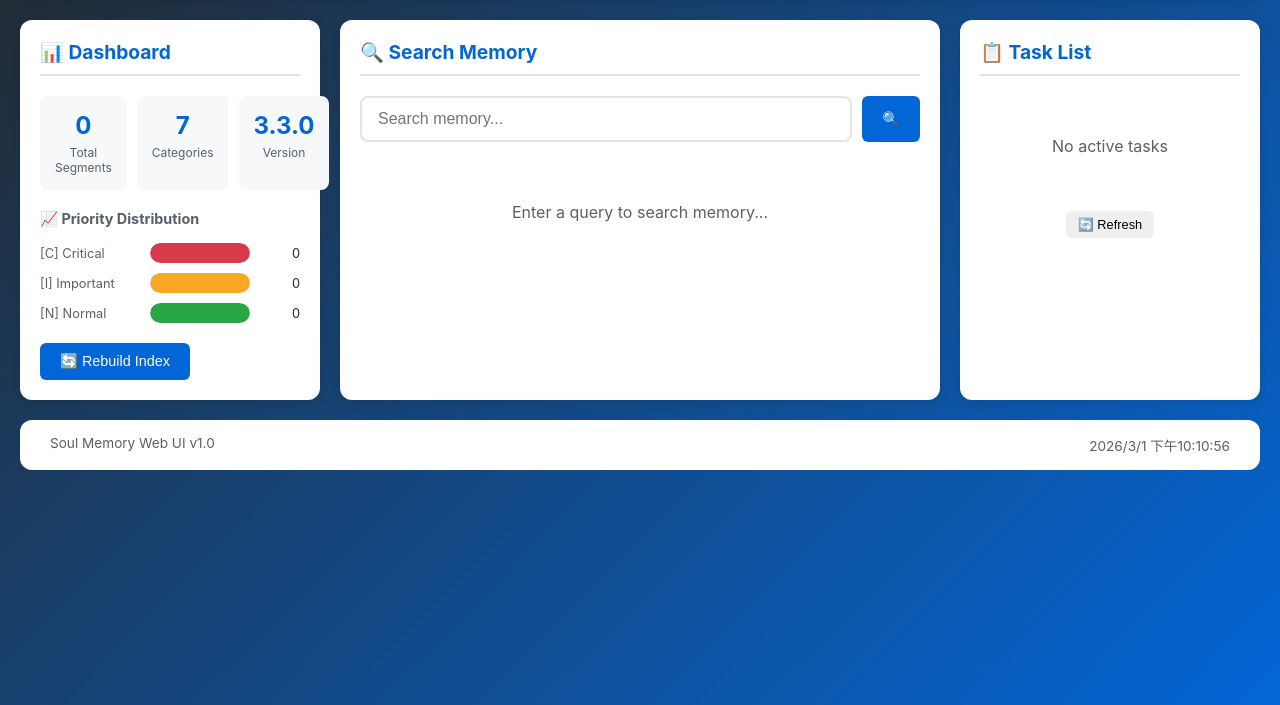
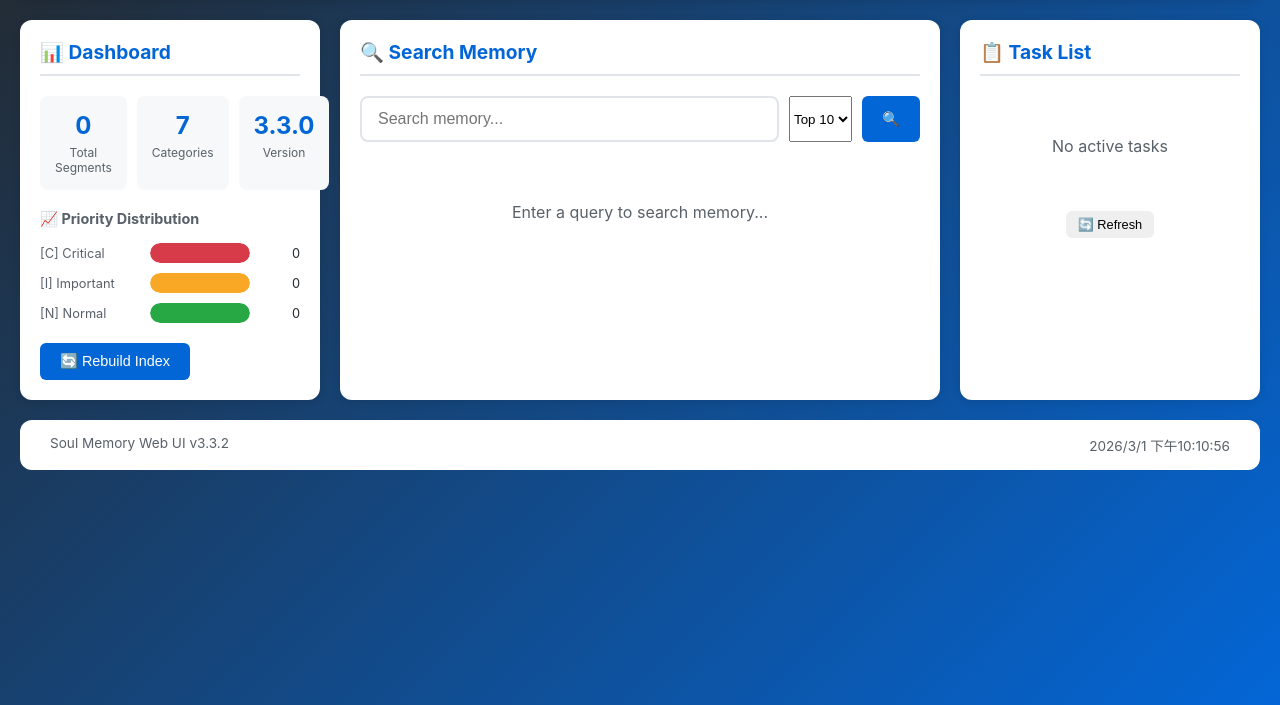
Before and after one commit to kingofqin2026/Soul-Memory-, a FastAPI app: page / in a window 1280 px wide. Shown: the part 95-800 px from the top of the page. Run offline with FastAPI, Linux system fonts and the light colour scheme; data that the repository does not hold is empty.

Commit message:
feat(webui): update to v3.3.2 with health API and top-k search

```diff
--- a/web/app.py
+++ b/web/app.py
@@ -1,6 +1,6 @@
 #!/usr/bin/env python3
 """
-Soul Memory Web UI v1.0
+Soul Memory Web UI v3.3.2
 FastAPI Backend + Dashboard
 Author: Soul Memory System
 Date: 2026-02-18
@@ -29,18 +29,20 @@ from core import SoulMemorySystem
 # Initialize FastAPI
 app = FastAPI(
     title="Soul Memory Web UI",
-    description="Web interface for Soul Memory System v3.0",
-    version="1.0.0"
+    description="Web interface for Soul Memory System v3.3.2",
+    version="3.3.2"
 )
 
 # Mount static files
-app.mount("/static", StaticFiles(directory="static"), name="static")
+BASE_DIR = Path(__file__).parent
+app.mount("/static", StaticFiles(directory=str(BASE_DIR / "static")), name="static")
 
 # Templates
-templates = Jinja2Templates(directory="templates")
+templates = Jinja2Templates(directory=str(BASE_DIR / "templates"))
 
 # Global memory system instance
 memory_system = None
+START_TIME = datetime.now()
 
 # ============ Task System ============
 class Task:
@@ -85,7 +87,7 @@ def update_task(task_id: str, status: str = None, progress: int = None, message:
 async def startup_event():
     """Initialize memory system on startup"""
     global memory_system
-    print("🧠 Initializing Soul Memory Web UI...")
+    print("🧠 Initializing Soul Memory Web UI v3.3.2...")
     memory_system = SoulMemorySystem()
     memory_system.initialize()
     print(f"✅ Ready - {memory_system.stats()['total_segments']} segments loaded")
@@ -100,6 +102,19 @@ async def index(request: Request):
     })
 
 # ============ API Endpoints ============
+@app.get("/api/health")
+async def health():
+    """Health check and runtime info"""
+    uptime_sec = int((datetime.now() - START_TIME).total_seconds())
+    return {
+        "ok": memory_system is not None,
+        "service": "soul-memory-webui",
+        "version": "3.3.2",
+        "uptime_seconds": uptime_sec,
+        "timestamp": datetime.now().isoformat()
+    }
+
+
 
 @app.get("/api/stats")
 async def get_stats():
--- a/web/static/js/app.js
+++ b/web/static/js/app.js
@@ -1,6 +1,6 @@
 /**
  * Soul Memory Web UI - JavaScript
- * Version 1.0.0
+ * Version 3.3.2
  */
 
 // API Base URL
@@ -129,7 +129,8 @@ async function doSearch() {
     resultsDiv.innerHTML = '<p class="placeholder-text">🔍 Searching...</p>';
 
     try {
-        const data = await fetchAPI(`/search?q=${encodeURIComponent(query)}&top_k=10`);
+        const topK = document.getElementById("top-k")?.value || 10;
+        const data = await fetchAPI(`/search?q=${encodeURIComponent(query)}&top_k=${topK}`);
         state.searchResults = data.results;
         displaySearchResults(data);
     } catch (error) {
--- a/web/templates/index.html
+++ b/web/templates/index.html
@@ -4,7 +4,7 @@
     <meta charset="UTF-8">
     <meta name="viewport" content="width=device-width, initial-scale=1.0">
     <title>🧠 Soul Memory Web UI</title>
-    <link rel="stylesheet" href="/static/css/style.css?v=3.0.1">
+    <link rel="stylesheet" href="/static/css/style.css?v=3.3.2">
 </head>
 <body>
     <div class="container">
@@ -86,6 +86,11 @@
 
                 <div class="search-box">
                     <input type="text" id="search-input" placeholder="Search memory..." onkeypress="handleSearchKey(event)">
+                    <select id="top-k" title="top_k">
+                        <option value="5">Top 5</option>
+                        <option value="10" selected>Top 10</option>
+                        <option value="20">Top 20</option>
+                    </select>
                     <button class="btn btn-search" onclick="doSearch()">🔍</button>
                 </div>
 
@@ -110,7 +115,7 @@
 
         <!-- Footer -->
         <footer class="footer">
-            <span>Soul Memory Web UI v1.0</span>
+            <span>Soul Memory Web UI v3.3.2</span>
             <span id="timestamp"></span>
         </footer>
     </div>
```
